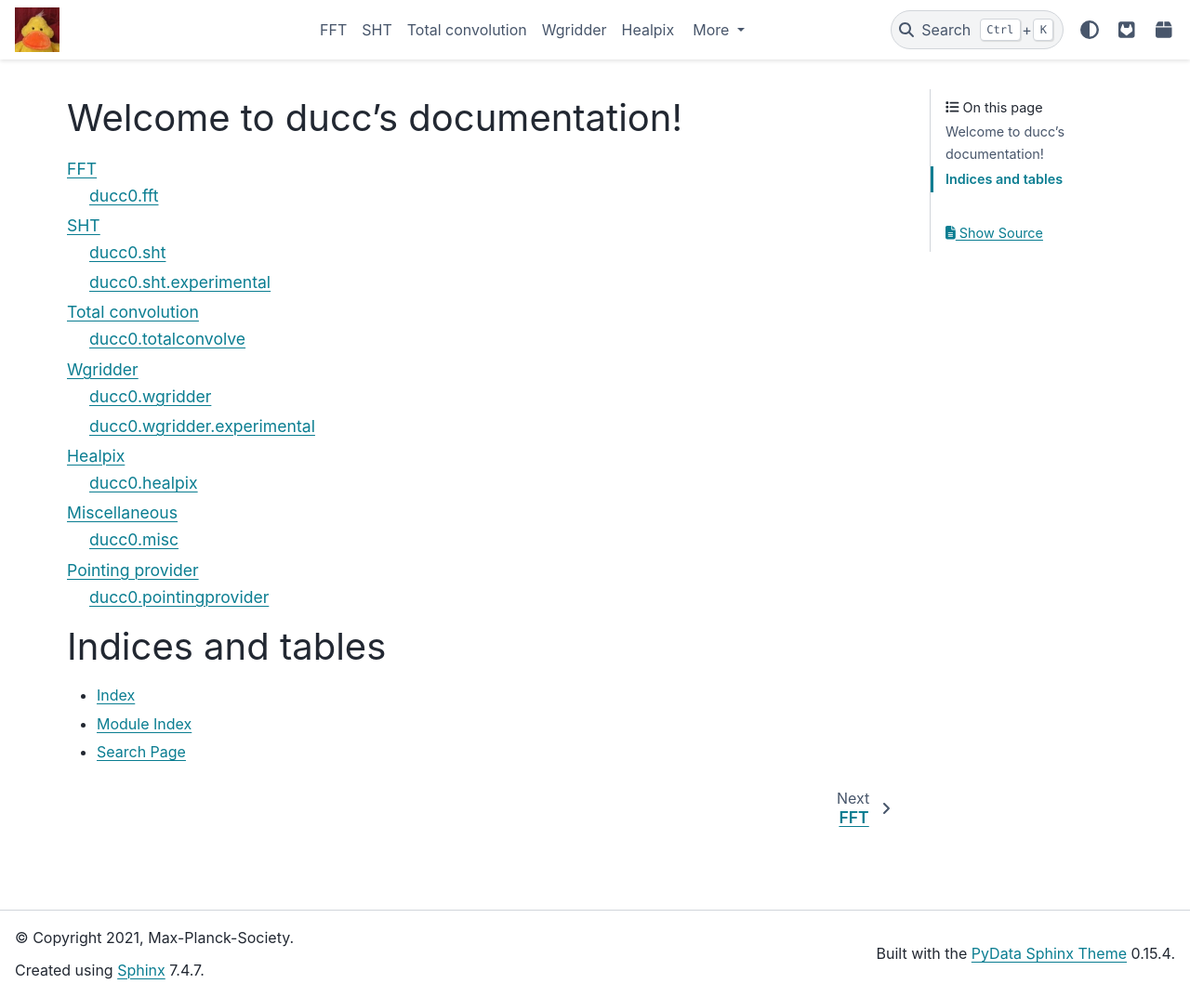
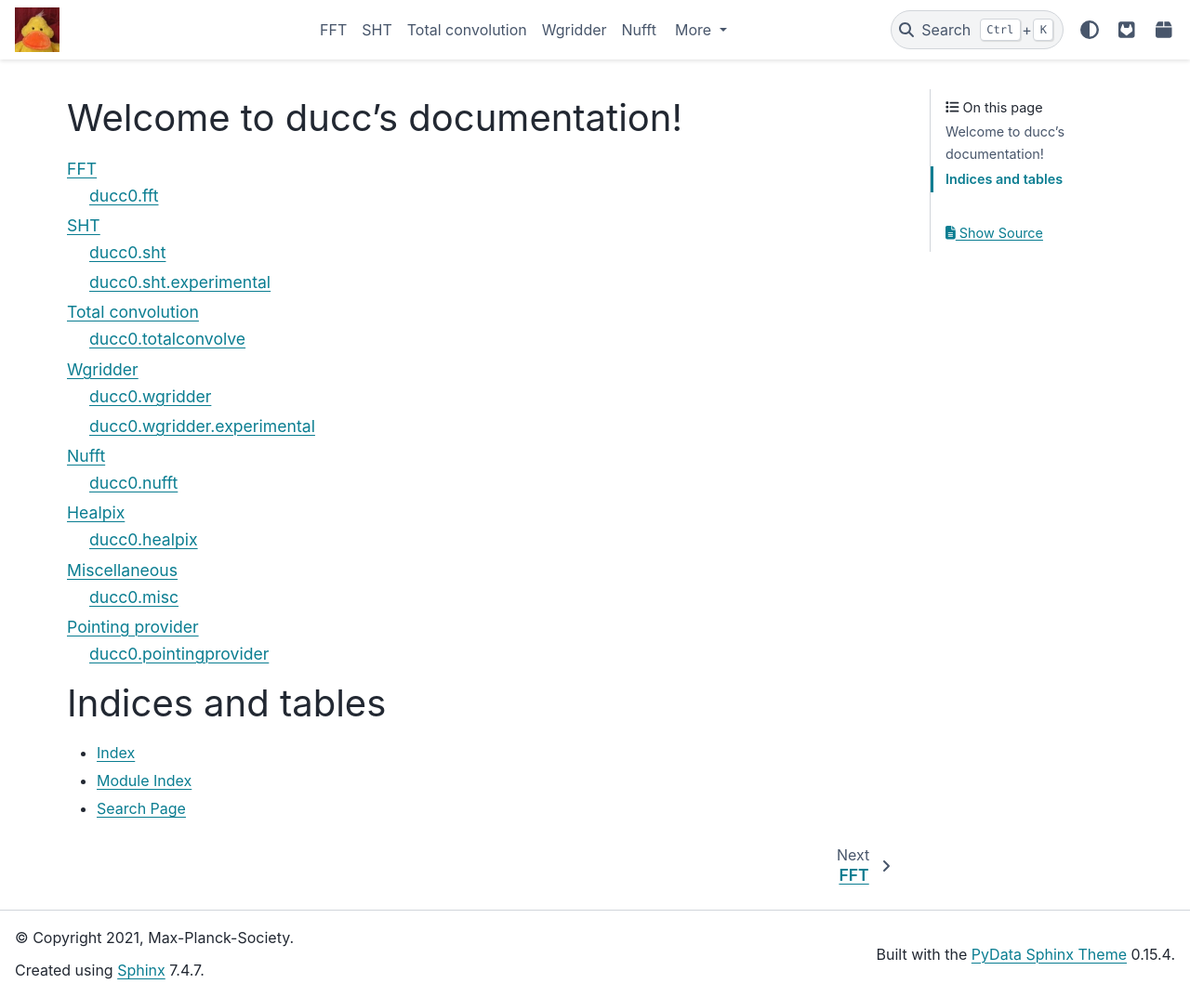
Before and after one commit to mreineck/ducc, a Sphinx documentation site: the page built from doc/index.rst, in a window 1280 px wide and 1073 px high. Shown: the whole window at 93% size. Built offline with Sphinx 7.4.7 and the PyData theme 0.15.4, drawn with Linux system fonts in a browser that asks for light colours; the version number is read from the project's files by our own code.

Commit message:
update docs

```diff
--- a/doc/index.rst
+++ b/doc/index.rst
@@ -8,6 +8,7 @@
    sht
    totalconvolve
    wgridder
+   nufft
    healpix
    misc
    pointingprovider
--- /dev/null
+++ b/doc/nufft.rst
@@ -0,0 +1,8 @@
+Nufft
+=====
+
+ducc0.nufft
+-----------
+
+.. automodule:: ducc0.nufft
+    :members:
```
